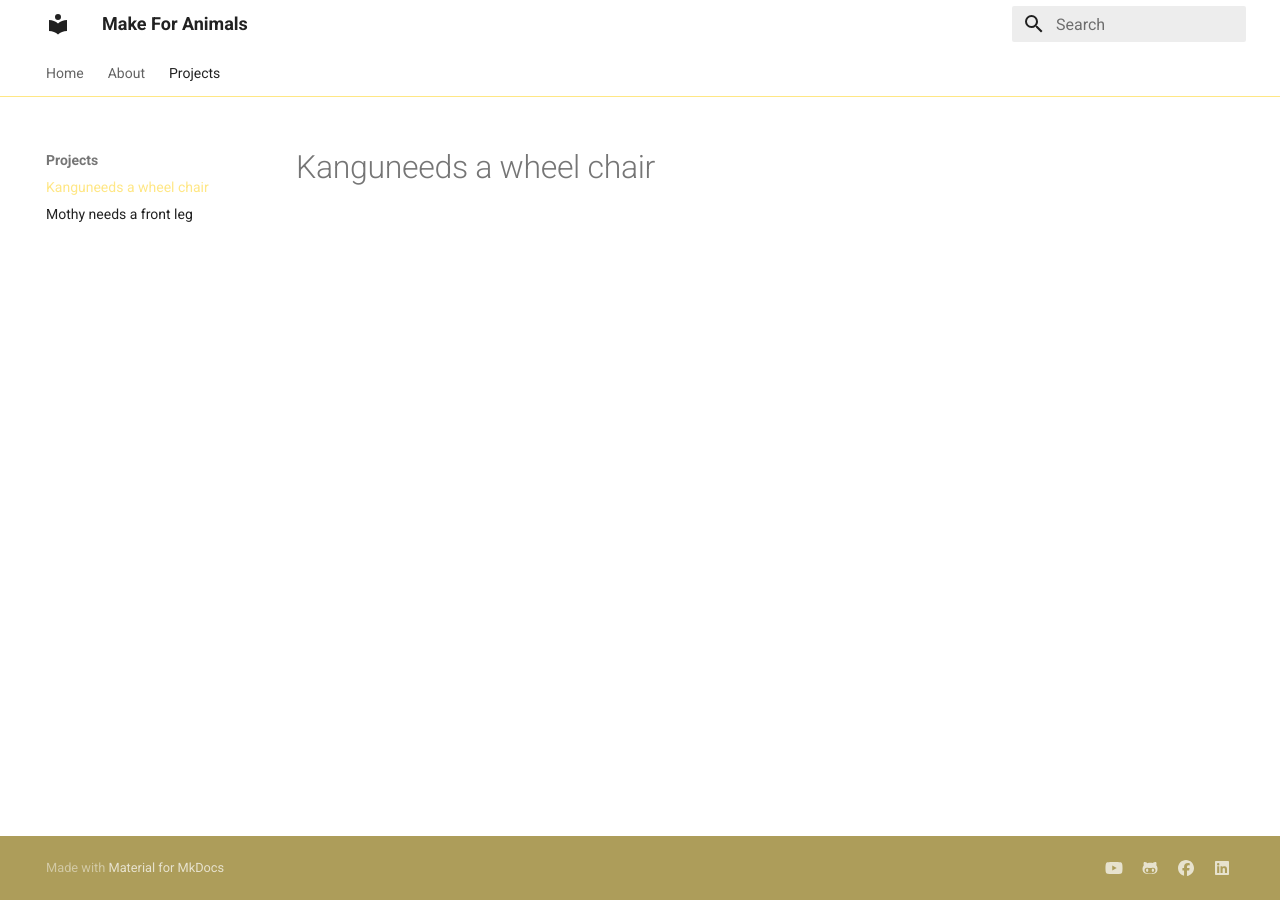
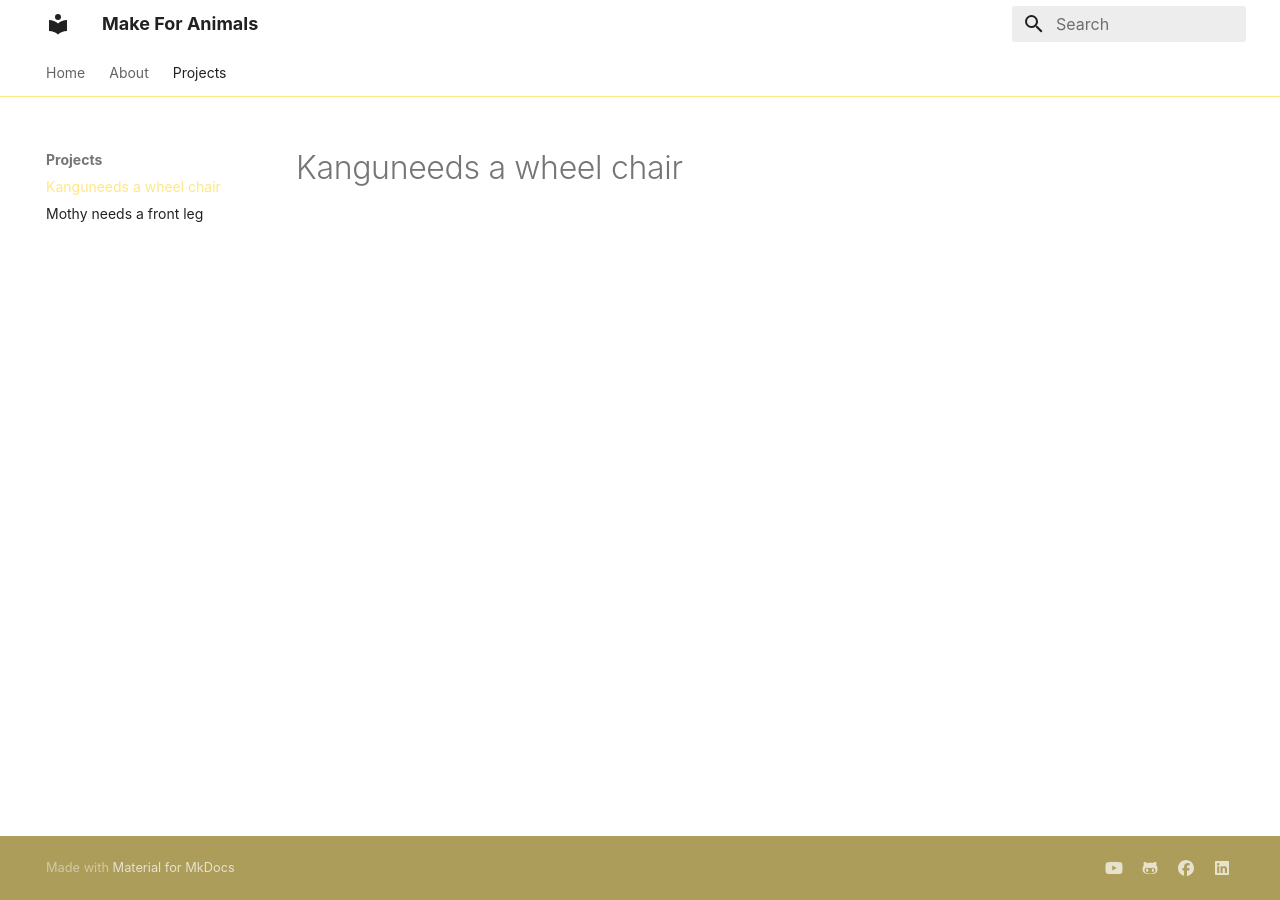
Before and after one commit to make4animals/make4animals.github.io, an MkDocs documentation site: the page built from docs/projects/kangudog.md, in a window 1280 px wide. Built offline with MkDocs 1.6.1 and Material for MkDocs 9.7.7, drawn with Linux system fonts in a browser that asks for light colours; some web fonts are replaced.

Commit message:
Update mkdocs.yml

```diff
--- a/mkdocs.yml
+++ b/mkdocs.yml
@@ -15,6 +15,8 @@ theme:
   palette:
       primary: white
       accent: yellow
+  font:
+    text: Arima Madurai
 plugins:
   - social
   - search
```
